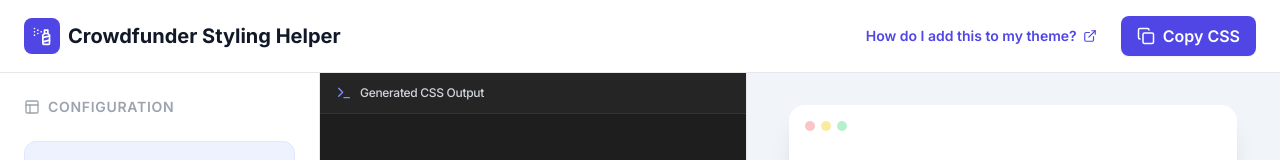
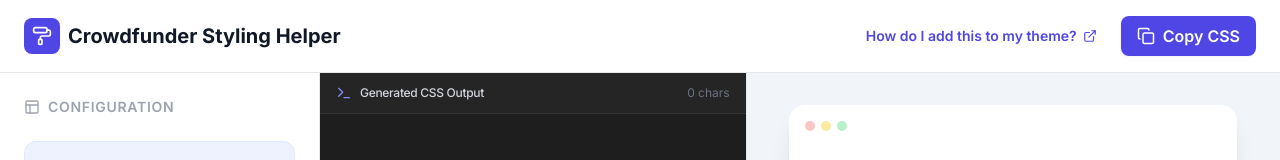
Before and after one commit to JulianSchnehage/crowdfunder-css, a React (Vite) app: page / in a window 1280 px wide. Shown: the top 160 px of the page. Built offline with nearby package versions, Linux system fonts and the light colour scheme.

Commit message:
Icon changes and message for character limit warning

```diff
--- a/App.tsx
+++ b/App.tsx
@@ -14,7 +14,7 @@
   sortableKeyboardCoordinates,
   verticalListSortingStrategy,
 } from '@dnd-kit/sortable';
-import { Copy, Check, SprayCan, Layout, ExternalLink } from 'lucide-react';
+import { Copy, Check, PaintRoller , Layout, ExternalLink } from 'lucide-react';
 import { WidgetSettings, ElementStyle, SettingKey } from './types';
 import { INITIAL_SETTINGS } from './constants';
 import SettingsPanel from './components/SettingsPanel';
@@ -40,17 +40,14 @@
 
   const handleDragEnd = (event: DragEndEvent) => {
     const { active, over } = event;
-    console.log('Drag ended:', { active: active.id, over: over?.id });
     if (over && active.id !== over.id) {
       const oldIndex = elementIds.indexOf(active.id as SettingKey);
       const newIndex = elementIds.indexOf(over.id as SettingKey);
       const newOrderIds = arrayMove(elementIds, oldIndex, newIndex);
-      console.log('Moving from', oldIndex, 'to', newIndex, 'newOrder:', newOrderIds);
       const updatedSettings = { ...settings };
       newOrderIds.forEach((id, index) => {
         updatedSettings[id as SettingKey] = { ...updatedSettings[id as SettingKey], order: index };
       });
-      console.log('Updated settings:', updatedSettings);
       setSettings(updatedSettings);
     }
   };
@@ -71,11 +68,7 @@
     };
 
     const hasAnyChange = (Object.keys(settings) as SettingKey[]).some(checkChange);
-    console.log('hasAnyChange:', hasAnyChange);
-    if (!hasAnyChange) {
-      console.log('No changes detected, returning empty CSS');
-      return "";
-    }
+    if (!hasAnyChange) return "";
 
     let css = "";
     const shortHex = (h: string) => h && h.length === 7 && h[1] === h[2] && h[3] === h[4] && h[5] === h[6] ? `#${h[1]}${h[3]}${h[5]}` : h;
@@ -85,7 +78,6 @@
     const anyOrderChanged = (Object.keys(settings) as SettingKey[])
       .filter(k => k !== 'container' && k !== 'meterBar')
       .some(k => settings[k].order !== INITIAL_SETTINGS[k].order);
-    console.log('anyOrderChanged:', anyOrderChanged);
 
     (Object.entries(settings) as [SettingKey, ElementStyle][]).forEach(([key, style]) => {
       const initial = INITIAL_SETTINGS[key];
@@ -157,7 +149,7 @@
     <div className="min-h-screen flex flex-col">
       <header className="bg-white border-b px-6 py-4 flex items-center justify-between sticky top-0 z-50">
         <div className="flex items-center gap-2">
-          <div className="p-2 bg-indigo-600 rounded-lg"><SprayCan className="text-white w-5 h-5" /></div>
+          <div className="p-2 bg-indigo-600 rounded-lg"><PaintRoller className="text-white w-5 h-5" /></div>
           <h1 className="text-xl font-bold text-gray-900">Crowdfunder Styling Helper</h1>
         </div>
 
--- a/components/CodeDisplay.tsx
+++ b/components/CodeDisplay.tsx
@@ -1,18 +1,35 @@
 
 import React from 'react';
-import { Terminal } from 'lucide-react';
+import { Terminal, AlertCircle } from 'lucide-react';
 
 interface CodeDisplayProps {
   css: string;
 }
 
 const CodeDisplay: React.FC<CodeDisplayProps> = ({ css }) => {
+  const characterCount = css.length;
+  const exceedsLimit = characterCount > 500;
+
   return (
     <div className="flex flex-col h-full bg-[#1e1e1e] text-gray-300">
       <div className="flex items-center gap-2 px-4 py-3 bg-[#252526] border-b border-[#333]">
         <Terminal size={16} className="text-indigo-400" />
         <span className="text-xs font-medium tracking-tight">Generated CSS Output</span>
+        <span className="ml-auto text-xs text-gray-500">{characterCount} chars</span>
       </div>
+      {exceedsLimit && (
+        <div className="bg-amber-900/30 border-b border-amber-700 px-4 py-3 flex gap-3">
+          <AlertCircle size={16} className="text-amber-400 flex-shrink-0 mt-0.5" />
+          <div className="text-xs text-amber-200 leading-relaxed">
+            <p className="font-semibold mb-1">Character Limit Warning</p>
+            <p>Your CSS exceeds Shopify's custom CSS character limit (500 chars). To use this CSS:</p>
+            <ul className="list-disc list-inside mt-1 space-y-0.5">
+              <li>Add it to a custom Liquid element on your page</li>
+              <li>Add it directly to your theme's CSS file</li>
+            </ul>
+          </div>
+        </div>
+      )}
       <div className="flex-1 overflow-auto p-4 code-font text-sm leading-relaxed">
         <pre className="whitespace-pre-wrap">
           {css.split('\n').filter(line => line.trim() !== '').map((line, i) => {
```
